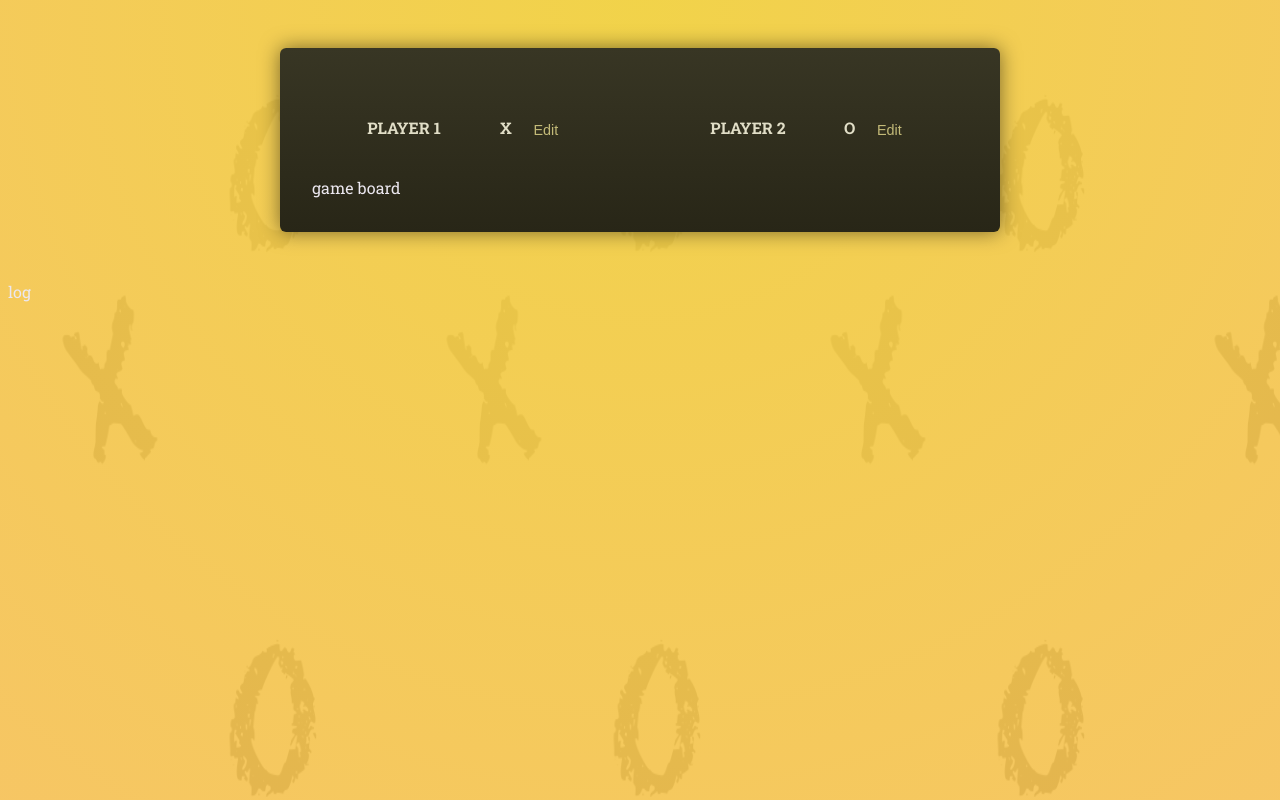
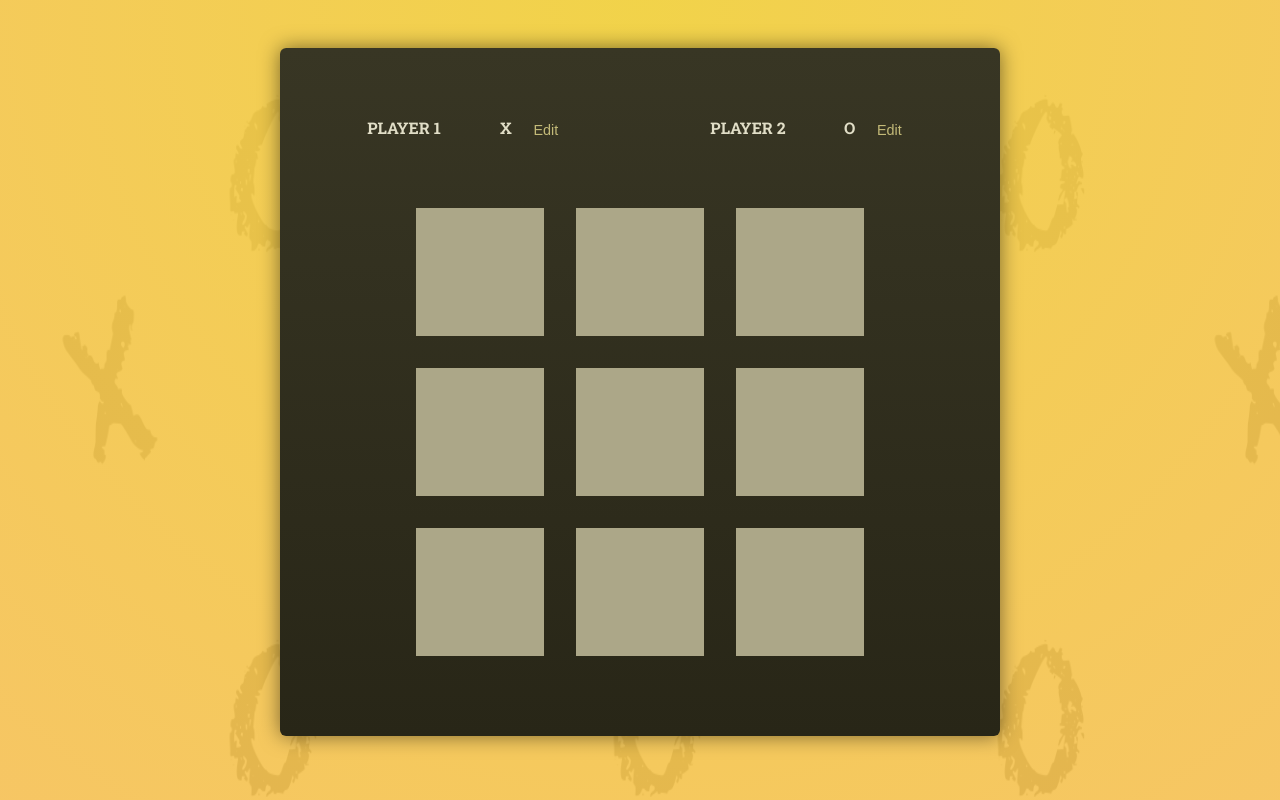
Before and after one commit to xiaodong2008/react-essentials, a React (Create React App) app in the folder react-tic-tac-toe/: page / in a window 1280 px wide. Shown: the top 800 px of the page. Built offline with nearby package versions, Linux system fonts and the light colour scheme; a web font is replaced by a local one.

Commit message:
Add Gameboard component and implement game logic for Tic-Tac-Toe

```diff
--- a/react-tic-tac-toe/src/App.js
+++ b/react-tic-tac-toe/src/App.js
@@ -1,6 +1,10 @@
+import React, { useState } from "react";
+import Gameboard from "./components/Gameboard";
 import Player from "./components/Player";
 
 function App() {
+  const [winner, setWinner] = useState(undefined);
+
   return (
     <main>
       <div id="game-container">
@@ -8,9 +12,22 @@ function App() {
           <Player name="Player 1" symbol="X" />
           <Player name="Player 2" symbol="O" />
         </ol>
-        game board
+        <Gameboard onGameOver={setWinner}  />
+        {
+          winner !== undefined && (
+            <div id="game-over">
+              {winner ? (
+                <p>{`Winner: ${winner}`}</p>
+              ) : (
+                <p>It's a draw!</p>
+              )}
+              <button onClick={() => window.location.reload()}>
+                Play Again
+              </button>
+            </div>
+          )
+        }
       </div>
-      log
     </main>
   );
 }
--- /dev/null
+++ b/react-tic-tac-toe/src/components/Gameboard.jsx
@@ -0,0 +1,76 @@
+import React, { useState } from "react";
+
+// Fix: Ensure each row is a separate array
+const initialBoard = Array.from({ length: 3 }, () => Array(3).fill(null));
+
+export default function Gameboard({ onGameOver }) {
+  const [board, setBoard] = useState(initialBoard);
+  const [currentTurn, setCurrentTurn] = useState("X"); // Add currentTurn state
+
+  const checkWinner = (board) => {
+    const winningCombinations = [
+      // Rows
+      [0, 1, 2],
+      [3, 4, 5],
+      [6, 7, 8],
+      // Columns
+      [0, 3, 6],
+      [1, 4, 7],
+      [2, 5, 8],
+      // Diagonals
+      [0, 4, 8],
+      [2, 4, 6],
+    ];
+    for (const combination of winningCombinations) {
+      const [a, b, c] = combination;
+      if (
+        board[Math.floor(a / 3)][a % 3] &&
+        board[Math.floor(a / 3)][a % 3] === board[Math.floor(b / 3)][b % 3] &&
+        board[Math.floor(a / 3)][a % 3] === board[Math.floor(c / 3)][c % 3]
+      ) {
+        return board[Math.floor(a / 3)][a % 3];
+      }
+    }
+    return null;
+  };
+
+  return (
+    <ol id="game-board">
+      {board.map((row, rowIndex) => (
+        <li key={rowIndex} className="row">
+          <ol>
+            {row.map((cell, cellIndex) => (
+              <li key={cellIndex}>
+                <button
+                  onClick={() => {
+                    if (board[rowIndex][cellIndex]) return; // Prevent overwriting moves
+
+                    const newBoard = board.map((r, rIndex) =>
+                      rIndex === rowIndex
+                        ? r.map((c, cIndex) =>
+                            cIndex === cellIndex ? currentTurn : c
+                          )
+                        : r
+                    );
+                    setBoard(newBoard);
+
+                    const winner = checkWinner(newBoard);
+                    if (winner) {
+                      onGameOver(winner);
+                    } else if (newBoard.flat().every((cell) => cell)) {
+                      onGameOver(null);
+                    } else {
+                      setCurrentTurn(currentTurn === "X" ? "O" : "X"); // Switch turn
+                    }
+                  }}
+                >
+                  {cell}
+                </button>
+              </li>
+            ))}
+          </ol>
+        </li>
+      ))}
+    </ol>
+  );
+}
```
